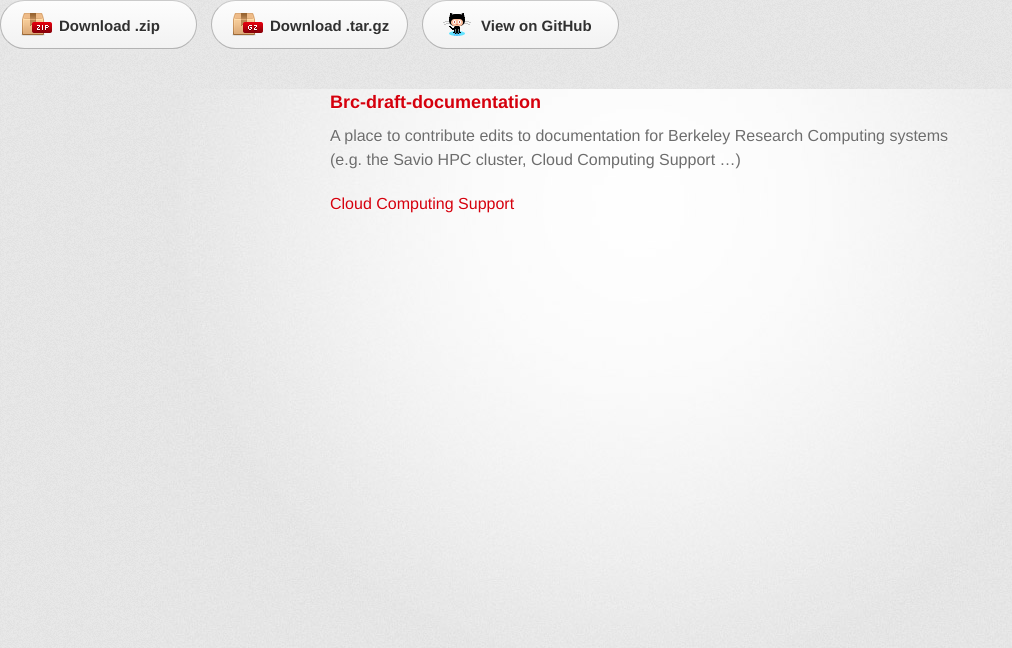
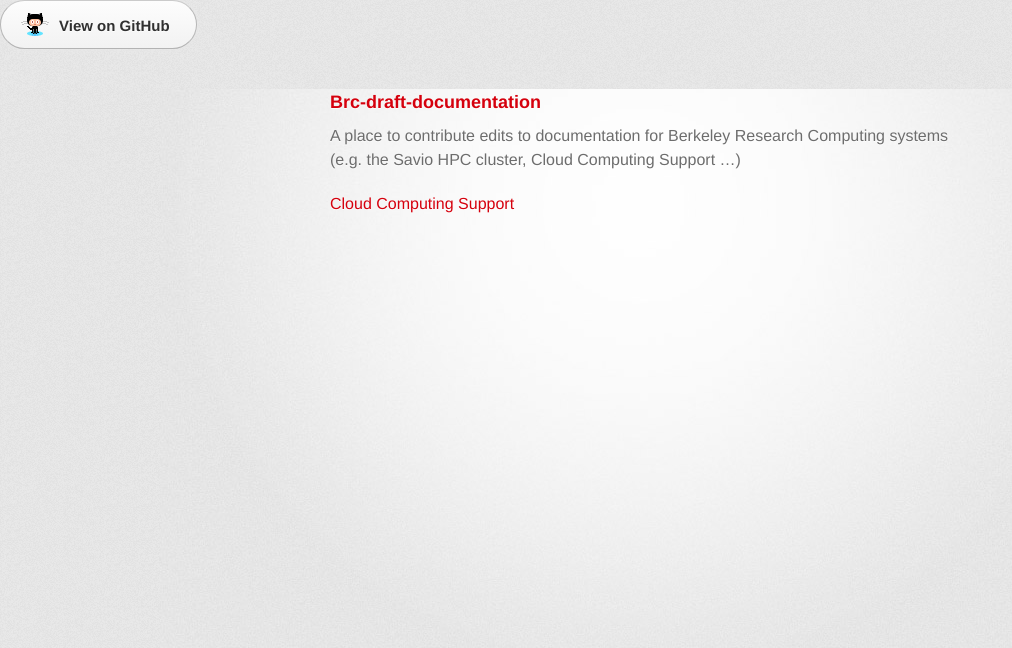
Before and after one commit to ucberkeley/brc-draft-documentation, a Jekyll site: the page built from index.md, in a window 1280 px wide. Shown: the top 648 px of the page, without its empty margins (0-1012 px from the left). Built offline with Jekyll 4.4.1, drawn with Linux system fonts in a browser that asks for light colours.

Commit message:
Remove two of three buttons from downloads section in default layout.

```diff
--- a/_includes/head.html
+++ b/_includes/head.html
@@ -11,9 +11,7 @@
     <body>
 
       <section id="downloads" class="clearfix">
-        <a href="{{ site.baseurl }}/zipball/master" id="download-zip" class="button"><span>Download .zip</span></a>
-        <a href="{{ site.baseurl }}/tarball/master" id="download-tar-gz" class="button"><span>Download .tar.gz</span></a>
-        <a href="{{ site.baseurl }}" id="view-on-github" class="button"><span>View on GitHub</span></a>
+        <a href="{{ site.baseurl }}/{{page.path}}" id="view-on-github" class="button"><span>View on GitHub</span></a>
       </section>
 
       <div id="container">
```
